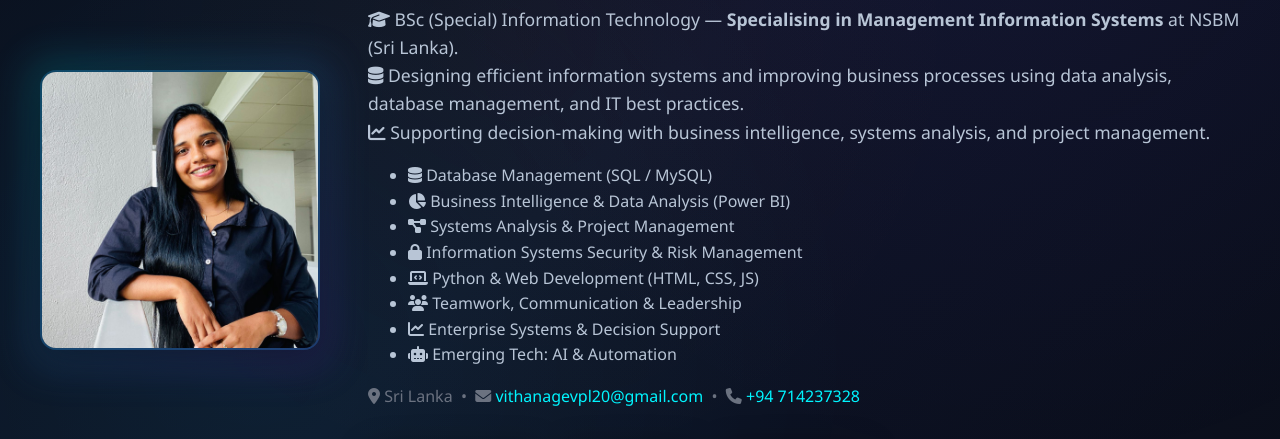
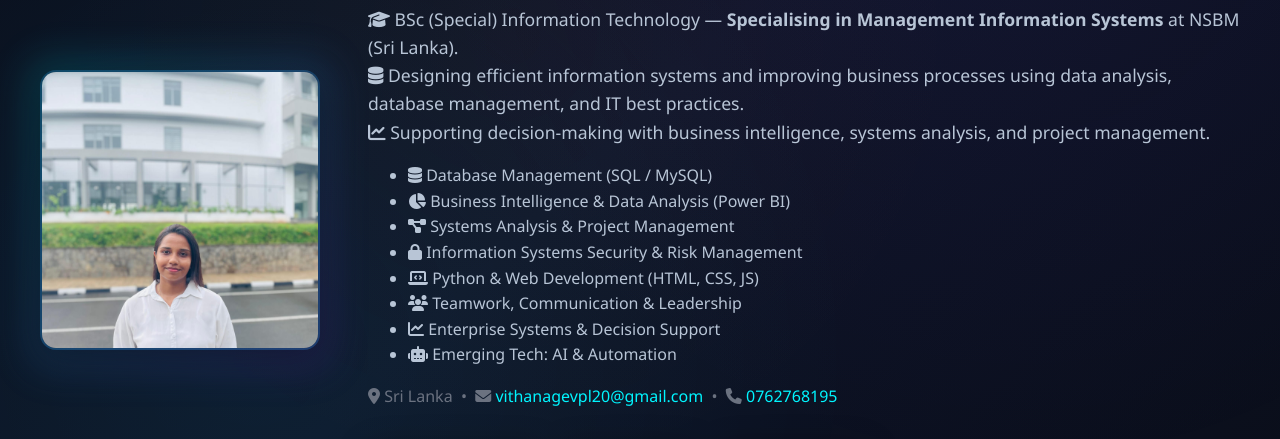
Before and after one commit to poornilakshika/Poorni-lakshika-Portfolio, a plain HTML site: page index.html in a window 1280 px wide. Shown: the part 284-723 px from the top of the page. Drawn offline with Linux system fonts and the light colour scheme.

Commit message:
Fix HTML encoding issues in index.html

```diff
--- a/index.html
+++ b/index.html
@@ -63,7 +63,7 @@
     <section id="home" class="hero">
       <div class="container hero-grid">
         <div class="hero-card">
-          <img src="about.jpg" alt="Portrait of Poorni Lakshika" class="avatar" />
+          <img src="My about.jpg" alt="Portrait of Poorni Lakshika" class="avatar" />
         </div>
         <div class="hero-copy">
           <h1>Hi, I'm <span class="accent">Poorn iLakshika</span></h1>
@@ -94,7 +94,7 @@
           <p class="meta">
             <i class="fas fa-location-dot"></i> Sri Lanka
             &nbsp;•&nbsp; <i class="fas fa-envelope"></i> <a href="mailto:vithanagevpl20@gmail.com">vithanagevpl20@gmail.com</a>
-            &nbsp;•&nbsp; <i class="fas fa-phone"></i> <a href="tel:+94771863032">+94 714237328</a>
+            &nbsp;•&nbsp; <i class="fas fa-phone"></i> <a href="tel:+94771863032">0762768195</a>
           </p>
 
           <div class="hero-actions">
```
